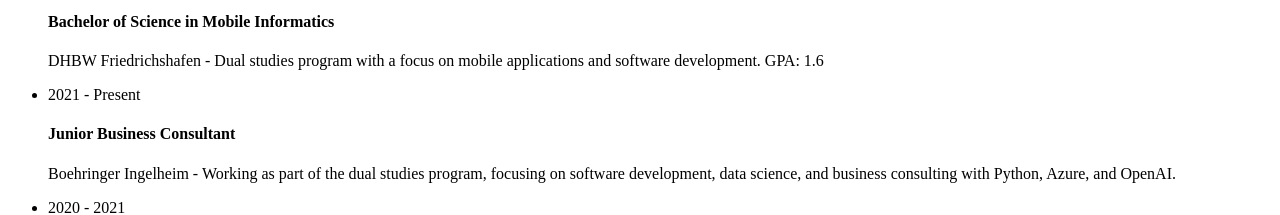
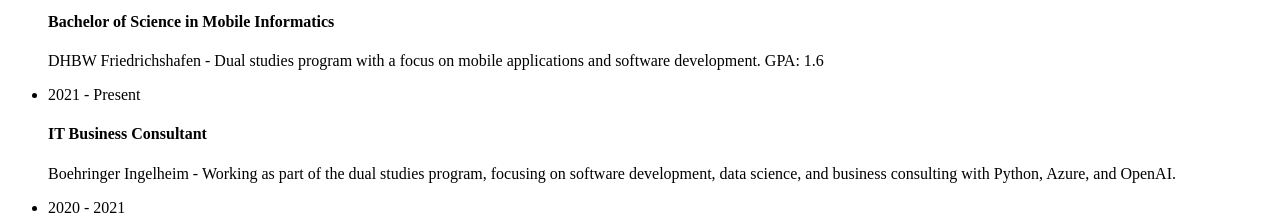
Before and after one commit to weltitob/personal_website_clean, a React (Vite) app: page / in a window 1280 px wide. Shown: the part 3240-3455 px from the top of the page. Built offline with nearby package versions, Linux system fonts and the light colour scheme.

Commit message:
Updated personal website

```diff
--- a/index.html
+++ b/index.html
@@ -9,7 +9,7 @@
     <link rel="preload" href="/images/optimized/tobi_profile.webp" as="image" type="image/webp" fetchpriority="high" />
     <link rel="preconnect" href="https://fonts.googleapis.com" />
     <link rel="preconnect" href="https://fonts.gstatic.com" crossorigin />
-    <meta name="description" content="Tobias Welti - Fullstack Developer creating innovative solutions. Currently working as Junior Business Consultant at Boehringer Ingelheim." />
+    <meta name="description" content="Tobias Welti - Fullstack Developer creating innovative solutions. Working as IT Business Consultant at Boehringer Ingelheim." />
   </head>
   <body>
     <div id="root"></div>
--- a/src/components/EducationTimeline.tsx
+++ b/src/components/EducationTimeline.tsx
@@ -38,7 +38,7 @@
             <li className="timeline-item">
               <div className="timeline-content">
                 <span className="timeline-date">2021 - Present</span>
-                <h4 className="timeline-title">Junior Business Consultant</h4>
+                <h4 className="timeline-title">IT Business Consultant</h4>
                 <p className="timeline-description">Boehringer Ingelheim - Working as part of the dual studies program, focusing on software development, data science, and business consulting with <span className="tech-highlight">Python</span>, <span className="tech-highlight">Azure</span>, and <span className="tech-highlight">OpenAI</span>.</p>
               </div>
             </li>
```
